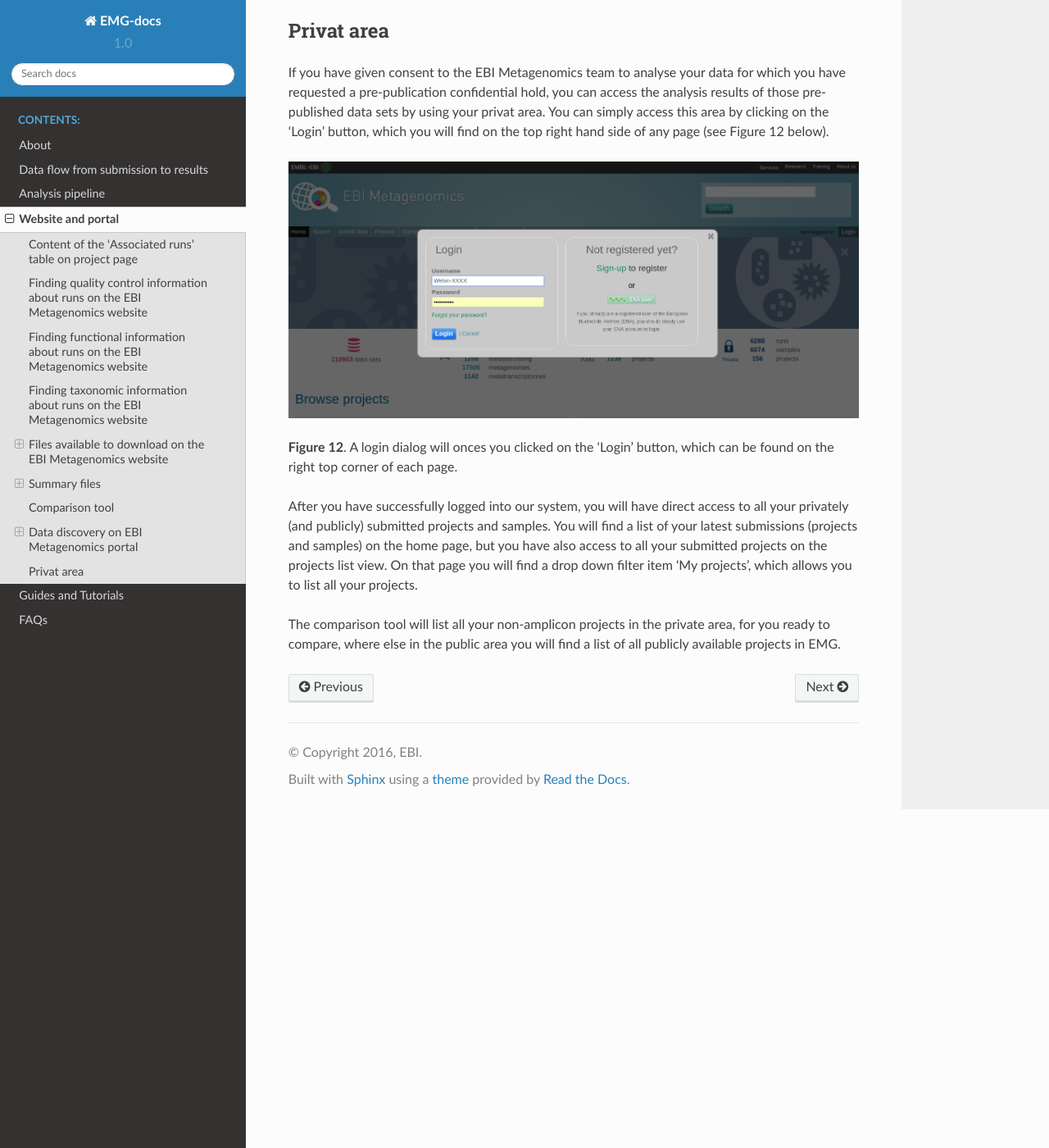
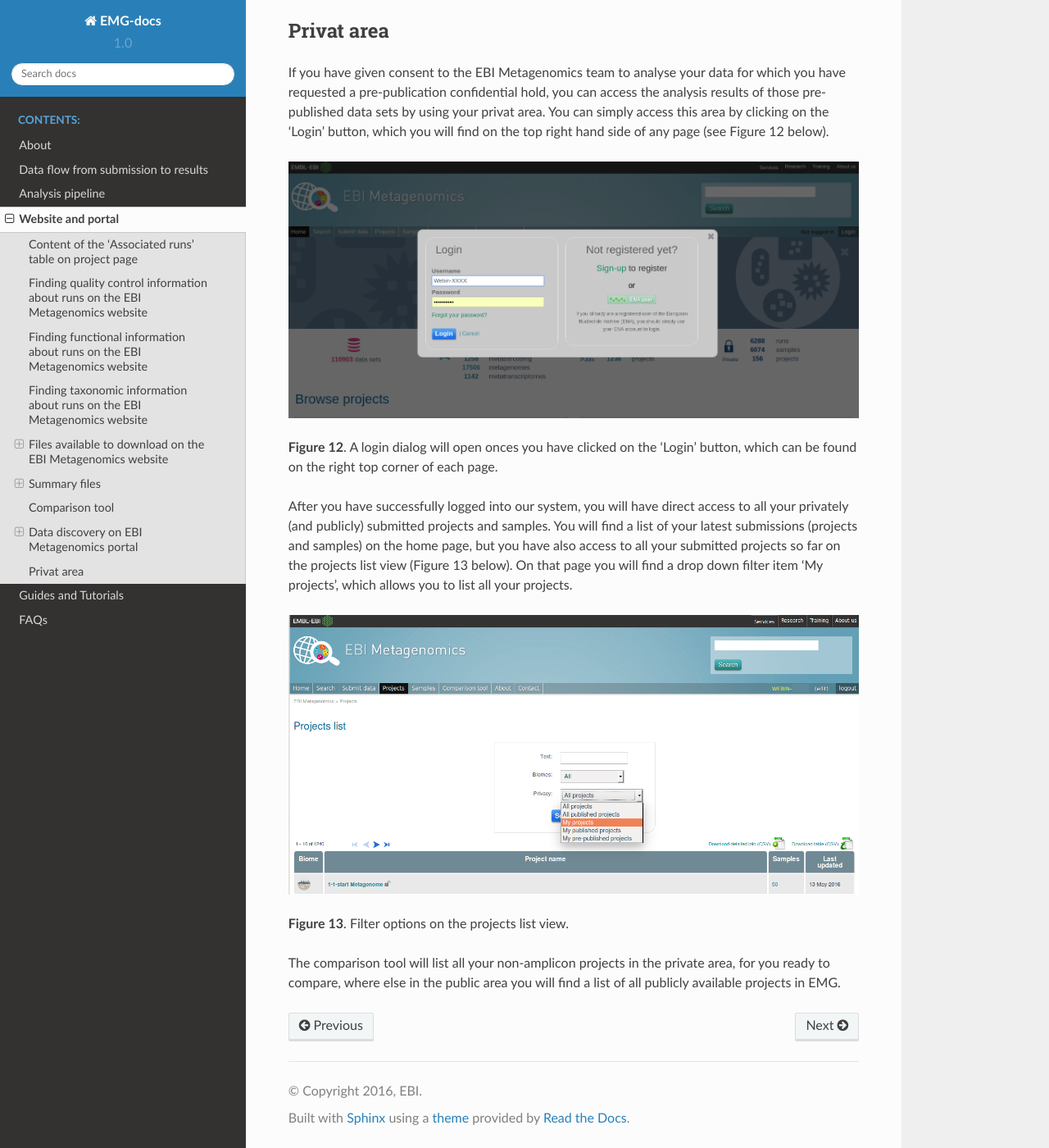
Before and after one commit to EBI-Metagenomics/EMG-docs, a Sphinx documentation site: the page built from docs/portal.rst, in a window 1280 px wide and 1400 px high, scrolled down 12022 px. Shown: the whole window at 82% size. Built offline with Sphinx 7.4.7 and the Read the Docs theme 2.0.0, drawn with Linux system fonts in a browser that asks for light colours.

Commit message:
Update portal.rst

```diff
--- a/docs/portal.rst
+++ b/docs/portal.rst
@@ -188,8 +188,11 @@
 If you have given consent to the EBI Metagenomics team to analyse your data for which you have requested a pre-publication confidential hold, you can access the analysis results of those pre-published data sets by using your privat area. You can simply access this area by clicking on the 'Login' button, which you will find on the top right hand side of any page (see Figure 12 below).
 
 .. image:: images/how_to_login.png
-**Figure 12**. A login dialog will onces you clicked on the 'Login' button, which can be found on the right top corner of each page.
+**Figure 12**. A login dialog will open onces you have clicked on the 'Login' button, which can be found on the right top corner of each page.
 
-After you have successfully logged into our system, you will have direct access to all your privately (and publicly) submitted projects and samples. You will find a list of your latest submissions (projects and samples) on the home page, but you have also access to all your submitted projects on the projects list view. On that page you will find a drop down filter item 'My projects', which allows you to list all your projects.
+After you have successfully logged into our system, you will have direct access to all your privately (and publicly) submitted projects and samples. You will find a list of your latest submissions (projects and samples) on the home page, but you have also access to all your submitted projects so far on the projects list view (Figure 13 below). On that page you will find a drop down filter item 'My projects', which allows you to list all your projects.
+
+.. image:: images/my_projects_cu.png
+**Figure 13**. Filter options on the projects list view.
 
 The comparison tool will list all your non-amplicon projects in the private area, for you ready to compare, where else in the public area you will find a list of all publicly available projects in EMG.
```
